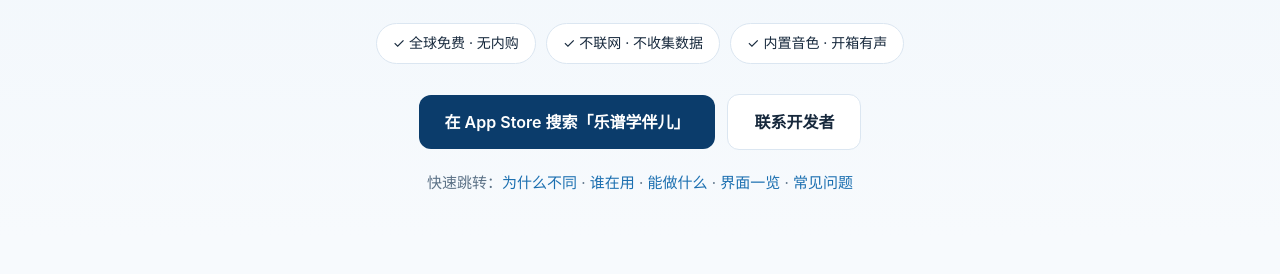
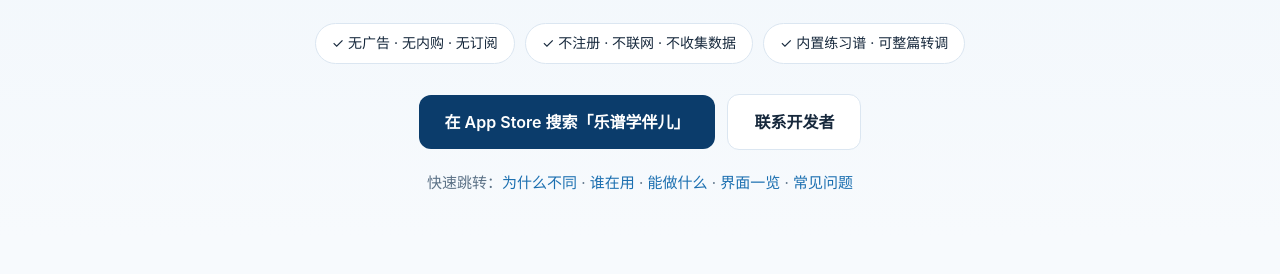
Before and after one commit to caiyc-xd/ss-privacy, a plain HTML site: page promo.html in a window 1280 px wide. Shown: the part 410-684 px from the top of the page. Drawn offline with Linux system fonts and the light colour scheme.

Commit message:
同步 gh-pages：2026-11-17 13:43

```diff
--- a/promo.html
+++ b/promo.html
@@ -104,9 +104,9 @@ footer p { margin:6px 0; }
   <h1>把一份乐谱，<br>变成一台<em>陪练机</em>。</h1>
   <p class="sub">变速、循环、分手、移调、记号讲解 —— 打开就用，不看广告、不注册、不上传任何乐谱。</p>
   <div class="badges">
-    <span class="badge">✓ 全球免费 · 无内购</span>
-    <span class="badge">✓ 不联网 · 不收集数据</span>
-    <span class="badge">✓ 内置音色 · 开箱有声</span>
+    <span class="badge">✓ 无广告 · 无内购 · 无订阅</span>
+    <span class="badge">✓ 不注册 · 不联网 · 不收集数据</span>
+    <span class="badge">✓ 内置练习谱 · 可整篇转调</span>
   </div>
   <div class="cta">
     <a class="btn primary" href="https://apps.apple.com/cn/search?term=%E4%B9%90%E8%B0%B1%E5%AD%A6%E4%BC%B4%E5%84%BF">在 App Store 搜索「乐谱学伴儿」</a>
```
Also changed, not shown: promo-en.html (+3 -3 lines).
